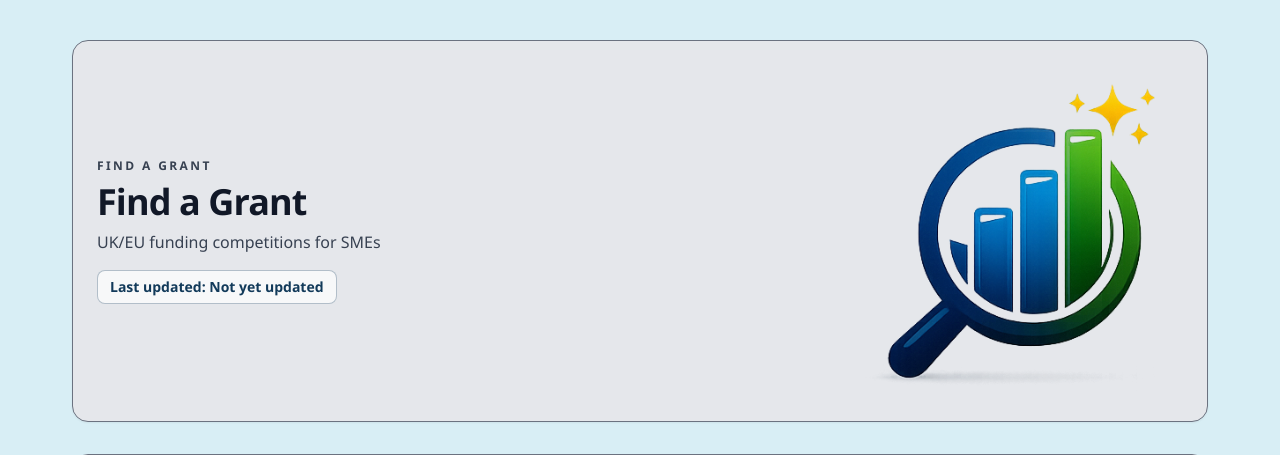
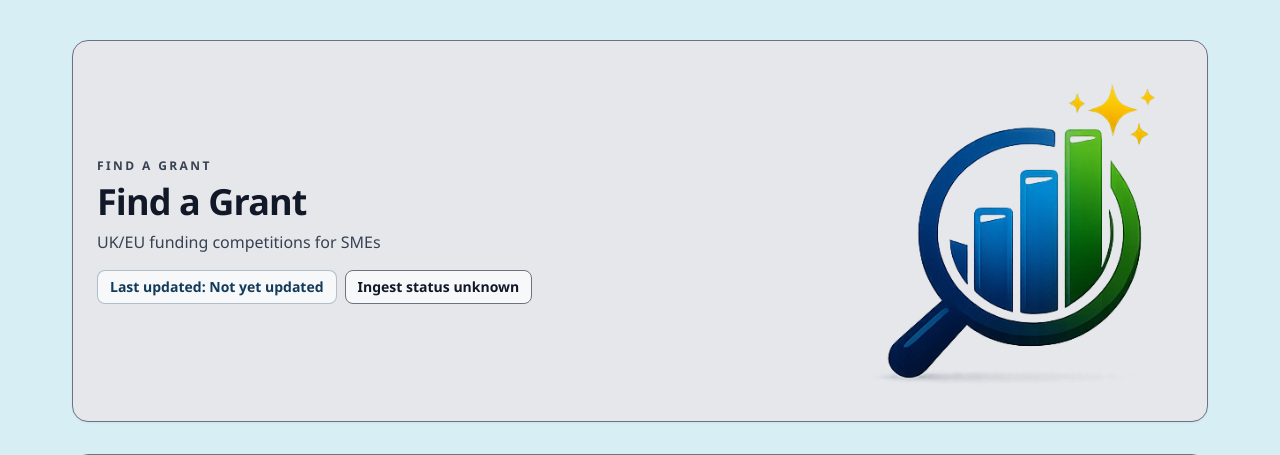
Before and after one commit to stclifford1-cyber/find-a-grant, a FastAPI app: page / in a window 1280 px wide. Shown: the top 455 px of the page. Run offline with FastAPI, Linux system fonts and the light colour scheme; some libraries are stand-ins or nearby versions.

Commit message:
Record partial ingest status by source

```diff
--- a/app/ingest_all.py
+++ b/app/ingest_all.py
@@ -1,9 +1,12 @@
 from __future__ import annotations
 
 import inspect
+import json
+import logging
 import re
 import time
 from datetime import date, datetime, timezone
+from typing import Any, Callable
 from urllib.parse import urlparse
 
 from sqlalchemy import or_
@@ -26,6 +29,16 @@ SOURCE_PRIORITY = {
 
 DEFAULT_MIN_REMAINING_SECONDS = 30.0
 LAST_SUCCESSFUL_INGEST_KEY = "last_successful_ingest_at"
+LAST_INGEST_RUN_KEY = "last_ingest_run"
+SOURCE_STATUS_PREFIX = "source_status:"
+SOURCE_INGEST_STEPS = (
+    "innovate_uk",
+    "iuk_business_connect",
+    "ukri",
+    "horizon_europe",
+    "konfer",
+)
+logger = logging.getLogger(__name__)
 
 
 class IngestDeadlineExceeded(RuntimeError):
@@ -201,6 +214,84 @@ def record_successful_ingest(timestamp: datetime | None = None) -> None:
         db.close()
 
 
+def _metadata_upsert(db, key: str, value: str) -> None:
+    row = db.query(AppMetadata).filter(AppMetadata.key == key).one_or_none()
+    if row:
+        row.value = value
+    else:
+        db.add(AppMetadata(key=key, value=value))
+
+
+def _load_json_metadata(db, key: str) -> dict[str, Any]:
+    row = db.query(AppMetadata).filter(AppMetadata.key == key).one_or_none()
+    if not row:
+        return {}
+    try:
+        value = json.loads(row.value)
+    except json.JSONDecodeError:
+        logger.warning("Invalid JSON metadata for %s: %r", key, row.value)
+        return {}
+    return value if isinstance(value, dict) else {}
+
+
+def record_source_ingest_status(
+    source: str,
+    status: str,
+    *,
+    count: int | None = None,
+    error: str | None = None,
+    timestamp: datetime | None = None,
+) -> None:
+    checked_at = (timestamp or datetime.now(timezone.utc)).astimezone(timezone.utc).isoformat()
+    key = f"{SOURCE_STATUS_PREFIX}{source}"
+    db = SessionLocal()
+    try:
+        previous = _load_json_metadata(db, key)
+        data: dict[str, Any] = {
+            "source": source,
+            "status": status,
+            "checked_at": checked_at,
+            "last_successful_at": previous.get("last_successful_at"),
+        }
+        if count is not None:
+            data["count"] = count
+        if error:
+            data["error"] = error
+        if status == "success":
+            data["last_successful_at"] = checked_at
+        _metadata_upsert(db, key, json.dumps(data, sort_keys=True))
+        db.commit()
+    except Exception:
+        db.rollback()
+        raise
+    finally:
+        db.close()
+
+
+def record_ingest_run_status(status: str, results: dict[str, Any], timestamp: datetime | None = None) -> None:
+    checked_at = (timestamp or datetime.now(timezone.utc)).astimezone(timezone.utc).isoformat()
+    db = SessionLocal()
+    try:
+        _metadata_upsert(
+            db,
+            LAST_INGEST_RUN_KEY,
+            json.dumps(
+                {
+                    "status": status,
+                    "checked_at": checked_at,
+                    "results": results,
+                },
+                sort_keys=True,
+            ),
+        )
+        db.commit()
+    except Exception:
+        db.rollback()
+        raise
+    finally:
+        db.close()
+
+
 def _check_deadline(deadline: float | None, label: str, min_remaining_seconds: float) -> None:
     if deadline is None:
         return
@@ -212,7 +303,7 @@ def _check_deadline(deadline: float | None, label: str, min_remaining_seconds: f
 
 
 def _run_step(
-    results: dict[str, int],
+    results: dict[str, Any],
     name: str,
     action,
     deadline: float | None,
@@ -223,25 +314,52 @@ def _run_step(
     _check_deadline(deadline, f"continuing after {name}", min_remaining_seconds)
 
 
+def _run_source_step(
+    results: dict[str, Any],
+    failures: dict[str, str],
+    name: str,
+    action: Callable[[], int],
+    deadline: float | None,
+    min_remaining_seconds: float,
+) -> None:
+    try:
+        _run_step(results, name, action, deadline, min_remaining_seconds)
+    except Exception as exc:
+        message = str(exc) or exc.__class__.__name__
+        failures[name] = message
+        results[name] = {"status": "failed", "error": message}
+        logger.exception("Ingest source %s failed; continuing with remaining sources.", name)
+        record_source_ingest_status(name, "failed", error=message)
+    else:
+        record_source_ingest_status(name, "success", count=results[name])
+
+
 def _run_innovate_uk(deadline: float | None) -> int:
     if "deadline" in inspect.signature(ingest_innovateuk.run).parameters:
         return ingest_innovateuk.run(deadline=deadline)
     return ingest_innovateuk.run()
 
 
-def run(deadline: float | None = None, min_remaining_seconds: float = DEFAULT_MIN_REMAINING_SECONDS) -> dict[str, int]:
+def run(deadline: float | None = None, min_remaining_seconds: float = DEFAULT_MIN_REMAINING_SECONDS) -> dict[str, Any]:
     ensure_database_schema(engine)
-    results: dict[str, int] = {}
+    results: dict[str, Any] = {}
+    failures: dict[str, str] = {}
     _run_step(results, "expired_marked_inactive_before", mark_expired_inactive, deadline, min_remaining_seconds)
-    _run_step(results, "innovate_uk", lambda: _run_innovate_uk(deadline), deadline, min_remaining_seconds)
-    _run_step(results, "iuk_business_connect", ingest_iuk_business_connect.run, deadline, min_remaining_seconds)
-    _run_step(results, "ukri", ingest_ukri.run, deadline, min_remaining_seconds)
-    _run_step(results, "horizon_europe", ingest_horizon_europe.run, deadline, min_remaining_seconds)
-    _run_step(results, "konfer", ingest_konfer.run, deadline, min_remaining_seconds)
+    _run_source_step(results, failures, "innovate_uk", lambda: _run_innovate_uk(deadline), deadline, min_remaining_seconds)
+    _run_source_step(results, failures, "iuk_business_connect", ingest_iuk_business_connect.run, deadline, min_remaining_seconds)
+    _run_source_step(results, failures, "ukri", ingest_ukri.run, deadline, min_remaining_seconds)
+    _run_source_step(results, failures, "horizon_europe", ingest_horizon_europe.run, deadline, min_remaining_seconds)
+    _run_source_step(results, failures, "konfer", ingest_konfer.run, deadline, min_remaining_seconds)
     _run_step(results, "duplicates_marked_inactive", mark_duplicates_inactive, deadline, min_remaining_seconds)
     _run_step(results, "expired_marked_inactive_after", mark_expired_inactive, deadline, min_remaining_seconds)
-    _check_deadline(deadline, "recording successful ingest timestamp", min_remaining_seconds)
-    record_successful_ingest()
+    overall_status = "failed" if len(failures) == len(SOURCE_INGEST_STEPS) else "partial_success" if failures else "success"
+    results["overall_status"] = overall_status
+    if failures:
+        results["source_failures"] = failures
+    _check_deadline(deadline, "recording ingest status", min_remaining_seconds)
+    record_ingest_run_status(overall_status, results)
+    if overall_status == "success":
+        record_successful_ingest()
     return results
 
 
--- a/app/main.py
+++ b/app/main.py
@@ -80,7 +80,16 @@ CORE_SOURCE_FILTERS = ("innovate_uk", "ukri", "horizon_europe", "konfer")
 DEFAULT_INGEST_TIMEOUT_SECONDS = 300.0
 INGEST_TIMEOUT_ENV = "INGEST_TIMEOUT_SECONDS"
 LAST_SUCCESSFUL_INGEST_KEY = "last_successful_ingest_at"
+LAST_INGEST_RUN_KEY = "last_ingest_run"
+SOURCE_STATUS_PREFIX = "source_status:"
 LAST_KONFER_CHECK_KEY = "source_check:konfer"
+INGEST_STATUS_SOURCES = (
+    ("innovate_uk", "Innovate UK"),
+    ("iuk_business_connect", "IUK Business Connect"),
+    ("ukri", "UKRI"),
+    ("horizon_europe", "Horizon Europe"),
+    ("konfer", "Konfer"),
+)
 
 
 def source_key(value: str) -> str:
@@ -173,6 +182,92 @@ def get_konfer_check_status(db: Session) -> Optional[str]:
     if count == 0:
         return "Konfer checked successfully: no unique opportunities found."
     return None
+
+
+def _parse_metadata_datetime(value: object) -> Optional[datetime]:
+    if not isinstance(value, str) or not value:
+        return None
+    try:
+        return datetime.fromisoformat(value)
+    except ValueError:
+        return None
+
+
+def _load_json_metadata(db: Session, key: str) -> dict:
+    row = db.query(AppMetadata).filter(AppMetadata.key == key).one_or_none()
+    if not row:
+        return {}
+    try:
+        value = json.loads(row.value)
+    except json.JSONDecodeError:
+        logger.warning("Invalid JSON metadata for %s: %r", key, row.value)
+        return {}
+    return value if isinstance(value, dict) else {}
+
+
+def get_ingest_status(db: Session) -> dict:
+    run_data = _load_json_metadata(db, LAST_INGEST_RUN_KEY)
+    legacy_last_success = get_last_successful_ingest(db)
+    source_rows = []
+    failed = 0
+    succeeded = 0
+
+    for source, label in INGEST_STATUS_SOURCES:
+        data = _load_json_metadata(db, f"{SOURCE_STATUS_PREFIX}{source}")
+        status = data.get("status") if isinstance(data.get("status"), str) else "unknown"
+        if status == "success":
+            succeeded += 1
+        elif status == "failed":
+            failed += 1
+
+        source_rows.append(
+            {
+                "source": source,
+                "label": label,
+                "status": status,
+                "count": data.get("count"),
+                "checked_at": format_ingest_timestamp(_parse_metadata_datetime(data.get("checked_at"))),
+                "last_successful_at": format_ingest_timestamp(
+                    _parse_metadata_datetime(data.get("last_successful_at"))
+                ),
+                "error": data.get("error") if isinstance(data.get("error"), str) else None,
+            }
+        )
+
+    run_status = run_data.get("status") if isinstance(run_data.get("status"), str) else None
+    if run_status not in {"success", "partial_success", "failed"}:
+        if failed and succeeded:
+            run_status = "partial_success"
+        elif failed:
+            run_status = "failed"
+        elif succeeded:
+            run_status = "success"
+        elif legacy_last_success:
+            run_status = "success"
+        else:
+            run_status = "unknown"
+
+    status_text = {
+        "success": "Successful loading",
+        "partial_success": "Partial successful loading",
+        "failed": "Daily run failed",
+        "unknown": "Ingest status unknown",
+    }[run_status]
+
+    status_class = {
+        "success": "border-green-700 bg-green-100 text-green-900",
+        "partial_success": "border-amber-700 bg-amber-100 text-amber-950",
+        "failed": "border-red-700 bg-red-100 text-red-900",
+        "unknown": "border-gray-500 bg-white/70 text-gray-900",
+    }[run_status]
+
+    return {
+        "status": run_status,
+        "label": status_text,
+        "class": status_class,
+        "checked_at": format_ingest_timestamp(_parse_metadata_datetime(run_data.get("checked_at")) or legacy_last_success),
+        "sources": source_rows,
+    }
 
 
 def require_cron_secret(request: Request) -> None:
@@ -348,6 +443,7 @@ def index(
             "grouped": grouped,
             "sources": get_sources(db),
             "last_successful_ingest": format_ingest_timestamp(get_last_successful_ingest(db)),
+            "ingest_status": get_ingest_status(db),
             "konfer_check_status": get_konfer_check_status(db),
             "filters": {
                 "keyword": keyword or "",
--- a/app/templates/index.html
+++ b/app/templates/index.html
@@ -11,11 +11,25 @@
         <span class="inline-flex items-center rounded-lg border border-[#123a5a]/30 bg-white/70 px-3 py-1.5 font-semibold">
           Last updated: {{ last_successful_ingest or "Not yet updated" }}
         </span>
-        {% if last_successful_ingest != "Not yet updated" %}
-          <span class="inline-flex items-center rounded-lg border border-[#123a5a]/30 bg-white/70 px-3 py-1.5 font-semibold">
-            Sources checked successfully
-          </span>
-        {% endif %}
+        <details class="rounded-lg border px-3 py-1.5 font-semibold {{ ingest_status.class }}">
+          <summary class="cursor-pointer list-none">
+            {{ ingest_status.label }}
+          </summary>
+          <div class="mt-3 min-w-[260px] space-y-2 text-xs normal-case text-gray-900">
+            <p>Last run: {{ ingest_status.checked_at }}</p>
+            <ul class="space-y-1">
+              {% for source in ingest_status.sources %}
+                <li>
+                  <span class="font-semibold">{{ source.label }}:</span>
+                  {{ source.status | replace("_", " ") }}
+                  {% if source.count is number %}({{ source.count }} changed){% endif %}
+                  <br />
+                  <span>Last successful: {{ source.last_successful_at }}</span>
+                </li>
+              {% endfor %}
+            </ul>
+          </div>
+        </details>
         {% if konfer_check_status %}
           <span class="inline-flex items-center rounded-lg border border-[#123a5a]/30 bg-white/70 px-3 py-1.5 font-semibold">
             {{ konfer_check_status }}
```
Also changed, not shown: tests/test_ingest_metadata.py (+89 -1 lines).
